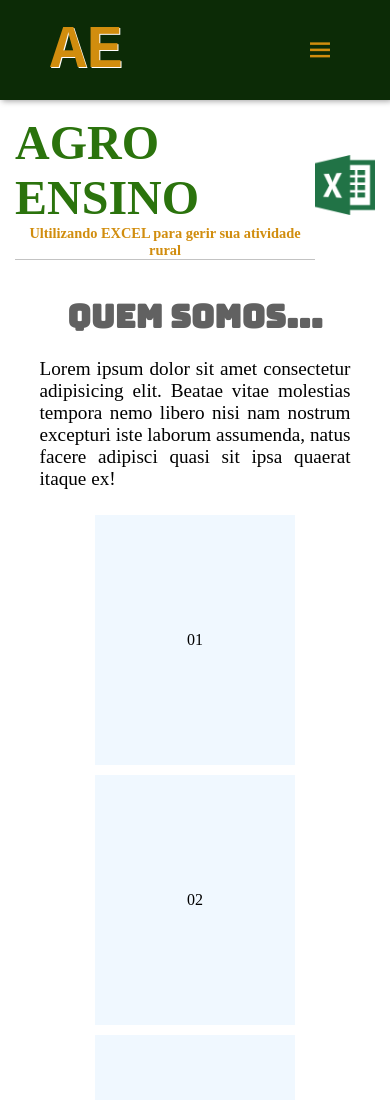
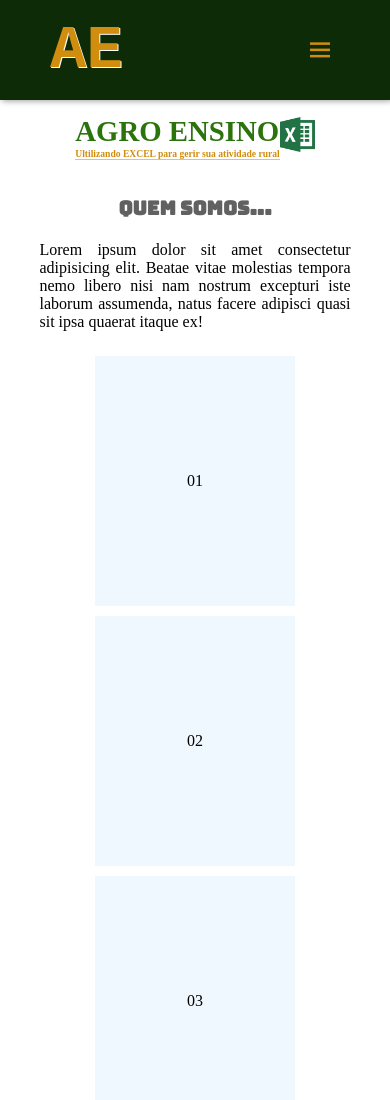
Before and after one commit to GE016/menu-responsivo, a plain HTML site: page index.html in a window 390 px wide. Shown: the top 1100 px of the page. Drawn offline with nearby package versions, Linux system fonts and the light colour scheme; a web font is replaced by a local one.

Commit message:
controlando tamanho de fontes

```diff
--- a/index.html
+++ b/index.html
@@ -38,7 +38,7 @@
                 <p id="paragraf-logo">Ultilizando EXCEL para gerir sua atividade rural</p>
             </div>
             <div id="imag-menu">
-            <img style="width: 60px;" src="/img/excel.png" alt="">
+            <img src="/img/excel.png" alt="">
         </div>
     </h2>
     <section>
--- a/style.css
+++ b/style.css
@@ -25,12 +25,13 @@ header{
 
 
 }
-#imag-menu{
+#imag-menu img{
 
     background-size: cover;
     background-position: center;
     background-repeat: no-repeat;
     text-align: center;
+    width: 70px;
 
 }
 
@@ -134,10 +135,29 @@ margin: 15px;
     #navigation.open {
         transform: translateX(0);
     }
-    #imag-menu{
-        max-height: 100px;
+
 }
-}
+
+@media (max-width: 501px){
+    #texto-intro{
+        font-size: 1.2em;
+    }
+    #paragraf-logo{
+        font-size: 0.4em;
+    }
+
+    #imag-menu img{
+        width: 35px;
+
+    }
+    #artigo-intro h2{
+        font-size: 1.2em;
+    }
+    #artigo-intro p{
+        font-size: 1em;
+    }
+
+    }
 
 
 #img-pequeno{
```
